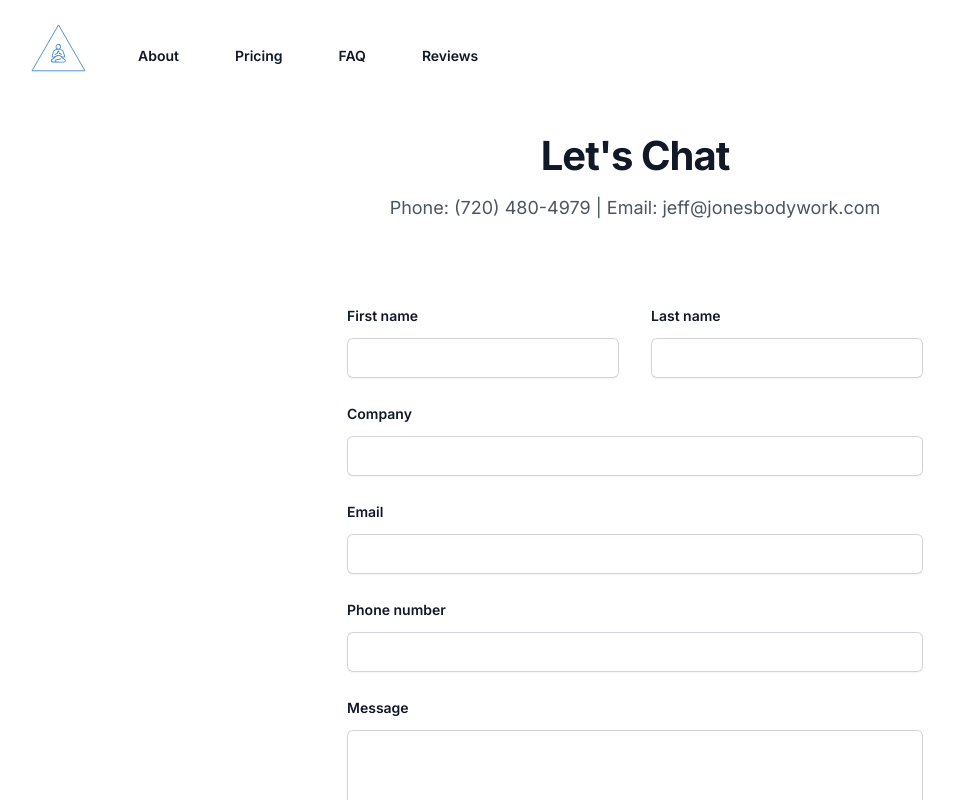
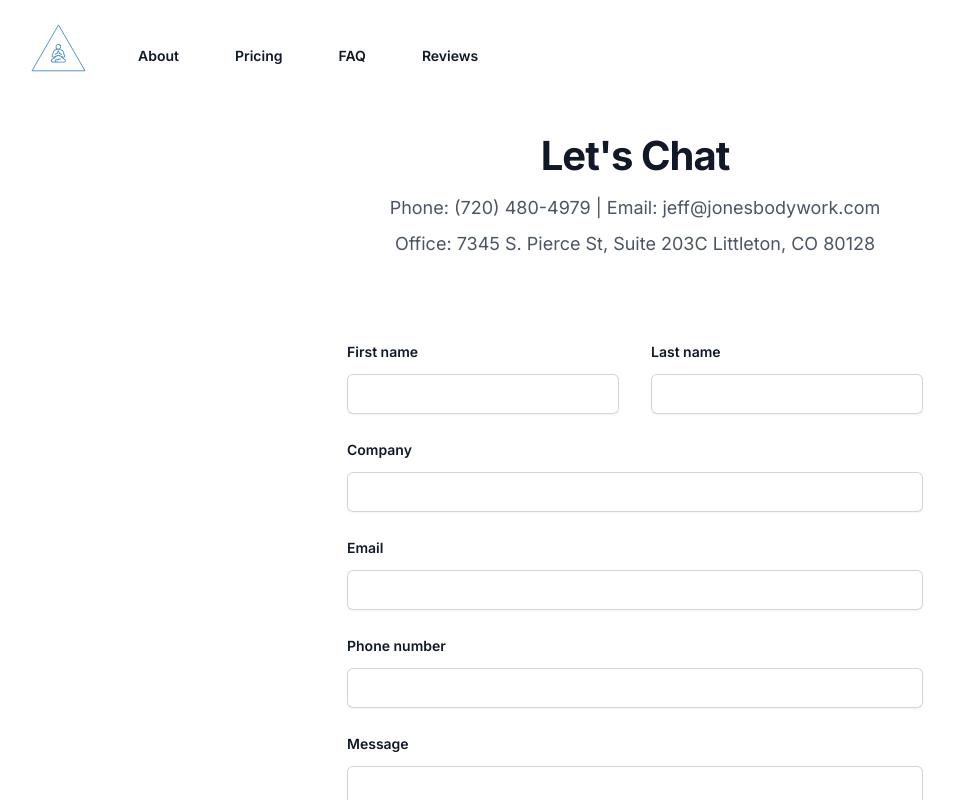
Before and after one commit to kylekrny/jones-bodywork, a Next.js app: page /contact in a window 1280 px wide. Shown: the top 800 px of the page, without its empty margins (5-959 px from the left). Built offline with nearby package versions, Linux system fonts and the light colour scheme.

Commit message:
added office address

```diff
--- a/src/components/ContactForm.jsx
+++ b/src/components/ContactForm.jsx
@@ -60,14 +60,19 @@ const [message, setMessage] = useState(null)
         <div
           className="absolute inset-x-0 top-[-10rem] -z-10 transform-gpu overflow-hidden blur-3xl sm:top-[-20rem]"
           aria-hidden="true"
-        >
-        </div>
+        ></div>
         <div className="mx-auto max-w-2xl text-center">
           <h2 className="text-3xl font-bold tracking-tight text-gray-900 sm:text-4xl">
             Let&apos;s Chat
           </h2>
           <p className="mt-2 text-lg leading-8 text-gray-600">
             Phone: (720) 480-4979 | Email: jeff@jonesbodywork.com
+          </p>
+          <p className="mt-1 text-lg leading-8 text-gray-600">
+            Office:{' '}
+            <a href="https://www.google.com/maps/place/7345+S+Pierce+St,+Littleton,+CO+80128/data=!4m2!3m1!1s0x876b7e60d663a621:0xfbcb410553da9129?sa=X&ved=2ahUKEwjyidjEppHyAhURH80KHQiICQ8Q8gF6BAgOEAE">
+              7345 S. Pierce St, Suite 203C Littleton, CO 80128
+            </a>
           </p>
         </div>
         <form
```
